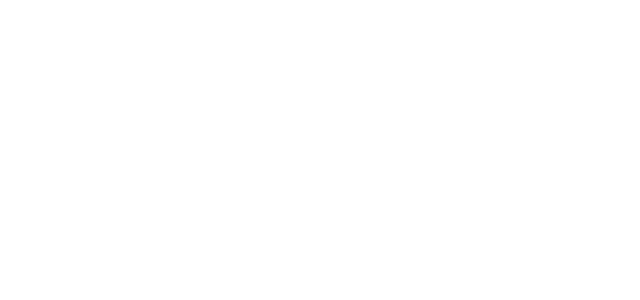
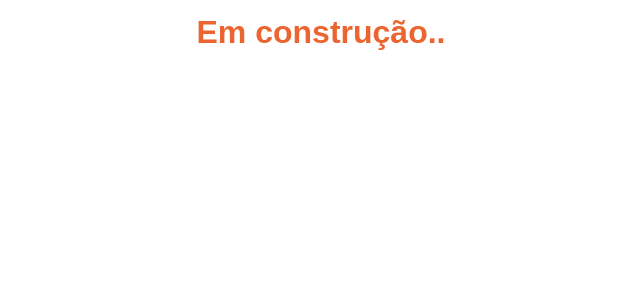
Before and after one commit to leandrobss1/Cash-Register-Closing, a React (Vite) app: page /sangria-de-caixa in a window 1280 px wide. Before the commit this address had no page. Shown: the top 300 px of the page, without its empty margins (323-963 px from the left). Built offline with nearby package versions, Linux system fonts and the light colour scheme; a web font is replaced by a local one.

Commit message:
feat/styles(routes): Concluido a configuração de rota e estilização.

```diff
--- a/src/App.tsx
+++ b/src/App.tsx
@@ -1,7 +1,6 @@
 import Footer from "./components/Footer/Footer";
 import Header from "./components/Header/Header";
 import Main from "./components/Main/Main";
-import { GlobalStyle } from "./styles/GlobalStyles";
 
 export default function App() {
   return (
@@ -9,8 +8,6 @@ export default function App() {
       <Header />
       <Main />
 
-      <GlobalStyle />
-
       <Footer />
     </>
   );
--- /dev/null
+++ b/src/components/Bloodletting/Bloodletting.tsx
@@ -0,0 +1,9 @@
+import "./styles.css";
+
+export default function Bloodletting() {
+  return (
+    <div className="container-blood">
+      <h1>Em construção..</h1>
+    </div>
+  );
+}
--- /dev/null
+++ b/src/components/Bloodletting/styles.css
@@ -0,0 +1,11 @@
+.container-blood {
+  display: flex;
+  justify-content: center;
+  flex-direction: column;
+  align-items: center;
+  width: 100%;
+  gap: 5px;
+  background: white;
+  padding: 0.6rem;
+  margin: 0.25rem;
+}
--- a/src/components/Home/Home.tsx
+++ b/src/components/Home/Home.tsx
@@ -1,11 +1,16 @@
+import { Link } from "react-router";
 import "./styles.css";
 
 export default function Home() {
   return (
     <div className="container-home">
       <h1 className="title-home">O que deseja fazer hoje?</h1>
-      <button>Fechamento de Caixa</button>
-      <button>Sangria de Caixa</button>
+      <Link to="/fechamento-caixa">
+        <button>Fechamento de Caixa</button>
+      </Link>
+      <Link to="/sangria-de-caixa">
+        <button>Sangria de Caixa</button>
+      </Link>
     </div>
   );
 }
--- a/src/index.tsx
+++ b/src/index.tsx
@@ -3,18 +3,22 @@ import { BrowserRouter, Routes, Route } from "react-router-dom";
 
 import { createRoot } from "react-dom/client";
 import { Analytics } from "@vercel/analytics/react";
+
 import App from "./App.tsx";
 import Home from "./components/Home/Home.tsx";
+import Bloodletting from "./components/Bloodletting/Bloodletting.tsx";
+import { GlobalStyle } from "./styles/GlobalStyles.ts";
 
 createRoot(document.getElementById("root")!).render(
   <React.StrictMode>
     <BrowserRouter>
       <Routes>
         <Route path="/" element={<Home />} />
-
-        <Route path="fechamento-caixa" element={<App />}></Route>
+        <Route path="fechamento-caixa" element={<App />} />
+        <Route path="sangria-de-caixa" element={<Bloodletting />} />
       </Routes>
       <Analytics />
+      <GlobalStyle />
     </BrowserRouter>
   </React.StrictMode>,
 );
--- a/src/styles/GlobalStyles.ts
+++ b/src/styles/GlobalStyles.ts
@@ -10,7 +10,6 @@ export const GlobalStyle = createGlobalStyle`
   body {
     font-family: Protest Riot, sans-serif;
     font-weight: 300;
-    background: #fcf9f7;
   }
 
    input[type="number"]::-webkit-inner-spin-button,
```
